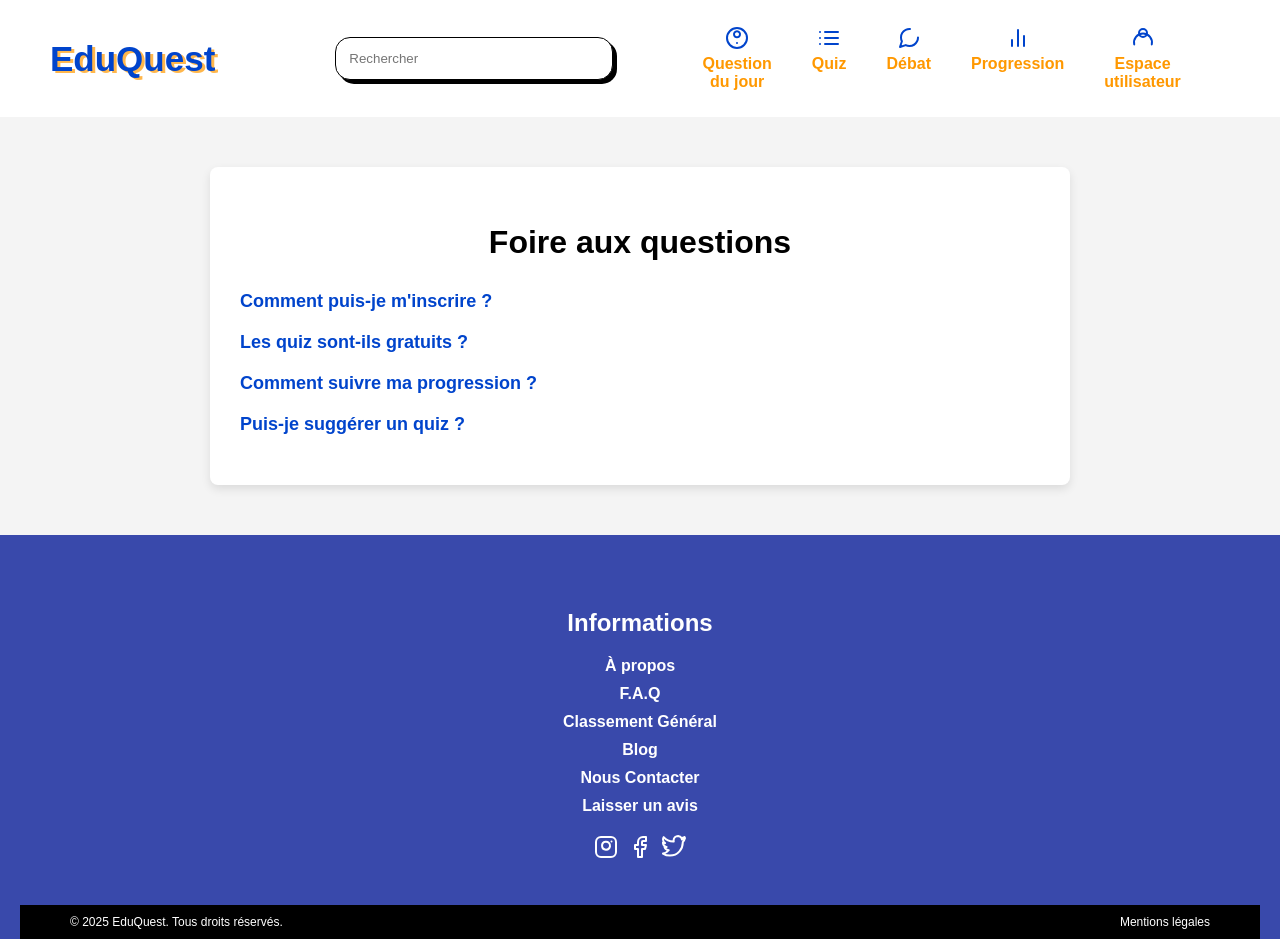
After one commit to Nazim6702/EduQuest, a Symfony app: template templates/link_footer/faq.html.twig in a window 1280 px wide. The commit adds this page. Run offline with Twig, Linux system fonts and the light colour scheme; the template is opened without the code that fills it, so the values that code supplies are empty; some libraries are stand-ins or nearby versions.

Commit message:
footer : page FAQ

```diff
--- /dev/null
+++ b/public/css/pages/faq.css
@@ -0,0 +1,48 @@
+.faq-section {
+    background-color: #f4f4f4;
+    padding: 50px;
+    font-family: Arial, sans-serif;
+}
+
+.faq-container {
+    max-width: 800px;
+    margin: 0 auto;
+    background-color: white;
+    padding: 30px;
+    border-radius: 8px;
+    box-shadow: 0 4px 10px rgba(0, 0, 0, 0.1);
+}
+
+.faq-container h2 {
+    text-align: center;
+    font-size: 32px;
+    margin-bottom: 30px;
+}
+
+.faq-item {
+    margin-bottom: 20px;
+}
+
+.faq-question {
+    font-size: 18px;
+    font-weight: bold;
+    color: #0044cc;
+    cursor: pointer;
+    margin: 10px 0;
+}
+
+.faq-answer {
+    font-size: 16px;
+    color: #333;
+    padding-left: 20px;
+    display: none; /* Initialement caché, peut être affiché avec un effet JavaScript */
+}
+
+/* Style pour les éléments FAQ qui s'ouvrent */
+.faq-item.open .faq-answer {
+    display: block;
+}
+
+.faq-question:hover {
+    text-decoration: underline;
+}
--- a/templates/components/footer.html.twig
+++ b/templates/components/footer.html.twig
@@ -3,7 +3,7 @@
         <h3>Informations</h3>
         <ul>
             <li><a href="{{ path('app_about') }}">À propos</a></li>
-            <li><a href="#" class="coming-soon">F.A.Q</a></li>
+            <li><a href="{{ path('app_faq') }}">F.A.Q</a></li>
             <li><a href="#" class="coming-soon">Classement Général</a></li>
             <li><a href="#" class="coming-soon">Blog</a></li>
             <li><a href="#" class="coming-soon">Nous Contacter</a></li>
--- /dev/null
+++ b/templates/link_footer/faq.html.twig
@@ -0,0 +1,36 @@
+{% extends 'base.html.twig' %}
+
+{% block title %}EduQuest - F.A.Q{% endblock %}
+
+{% block stylesheets %}
+    {{ parent() }}
+    <link rel="stylesheet" href="{{ asset('css/pages/faq.css') }}">
+{% endblock %}
+
+{% block body %}
+    <section class="faq-section">
+        <div class="faq-container">
+            <h2>Foire aux questions</h2>
+
+            <div class="faq-item">
+                <h3 class="faq-question">Comment puis-je m'inscrire ?</h3>
+                <p class="faq-answer">Pour vous inscrire, cliquez sur "S'inscrire" en haut de la page d'accueil, puis remplissez le formulaire avec vos informations.</p>
+            </div>
+
+            <div class="faq-item">
+                <h3 class="faq-question">Les quiz sont-ils gratuits ?</h3>
+                <p class="faq-answer">Oui, tous nos quiz sont gratuits et accessibles à tous les utilisateurs.</p>
+            </div>
+
+            <div class="faq-item">
+                <h3 class="faq-question">Comment suivre ma progression ?</h3>
+                <p class="faq-answer">Vous pouvez suivre votre progression dans votre profil, où vous verrez les quiz que vous avez complétés ainsi que vos scores.</p>
+            </div>
+
+            <div class="faq-item">
+                <h3 class="faq-question">Puis-je suggérer un quiz ?</h3>
+                <p class="faq-answer">Oui, nous serions heureux de recevoir vos suggestions pour de nouveaux quiz. Vous pouvez nous contacter via la page "Nous contacter".</p>
+            </div>
+        </div>
+    </section>
+{% endblock %}
```
Also changed, not shown: src/Controller/FAQController.php (added, +16 -0 lines), 1 other file.
